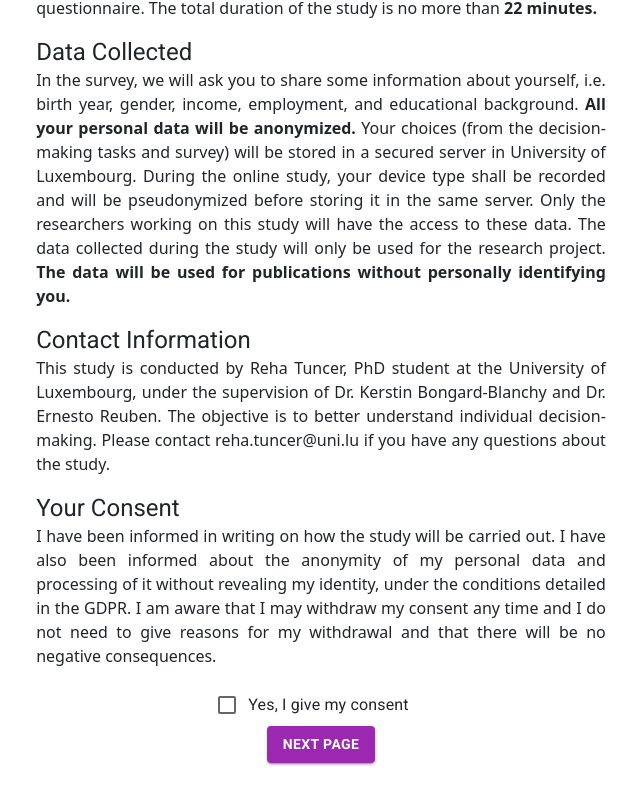
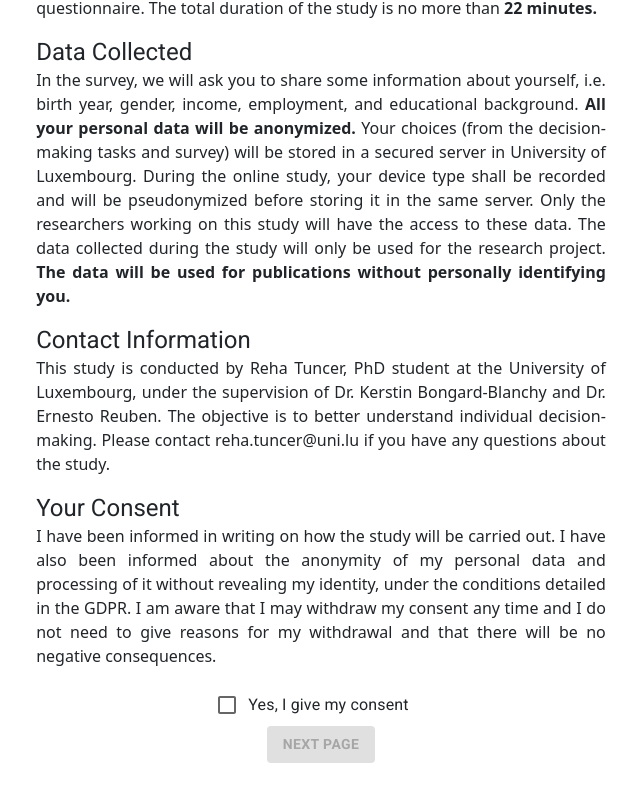
Before and after one commit to reha96/labor_leisure_experiment, a React (Create React App) app: page / in a window 1280 px wide. Shown: the part 266-1069 px from the top of the page, without its empty margins (319-959 px from the left). Built offline with nearby package versions, Linux system fonts and the light colour scheme.

Commit message:
homepage fix done

```diff
--- a/src/Components/Video.js
+++ b/src/Components/Video.js
@@ -6,7 +6,7 @@ function Video({src}) {
     // const [mute, setMute] = useState(0);
     // const [count, setCount] = useState(0);
 
-    const [playing,setPlaying] = useState(false);
+    // const [playing,setPlaying] = useState(false);
     const videoRef = useRef(null);
     const endRef = useRef(null);
 
--- a/src/Pages/Home.js
+++ b/src/Pages/Home.js
@@ -8,9 +8,18 @@ import Typography from '@mui/material/Typography';
 import Checkbox from '@mui/material/Checkbox';
 import FormGroup from '@mui/material/FormGroup';
 import FormControlLabel from '@mui/material/FormControlLabel';
+import { useState } from "react";
+
 
 
 const Home = () => {
+
+  const [checked, setChecked] = useState(false);
+  const [btnStatus, setBtnStatus] = useState(true);
+  const handleChange = (event) => {
+    setChecked(event.target.checked);
+
+  };
   return (
     <div className='Page'>
       <style type="text/css">
@@ -90,21 +99,27 @@ const Home = () => {
 
         <Typography variant='h5' className="HomePage_p">Your Consent</Typography>
         <p className="HomePage_p">
-        I have been informed in writing on how the study will be carried out.
-        I have also been informed about the anonymity of my personal data and processing of it without revealing my identity, under the conditions detailed in the GDPR.
-        I am aware that I may withdraw my consent any time and I do not need to give reasons for my withdrawal and that there will be no negative consequences.
+          I have been informed in writing on how the study will be carried out.
+          I have also been informed about the anonymity of my personal data and processing of it without revealing my identity, under the conditions detailed in the GDPR.
+          I am aware that I may withdraw my consent any time and I do not need to give reasons for my withdrawal and that there will be no negative consequences.
         </p>
 
         <FormGroup className="center">
-      <FormControlLabel control={<Checkbox />} label="Yes, I give my consent" />
-</FormGroup>
+          <FormControlLabel control={<Checkbox checked={checked}
+            onChange={handleChange}
+            inputProps={{ 'aria-label': 'controlled' }} />} label="Yes, I give my consent" />
+        </FormGroup>
 
         <div className='center'>
-          <Link underline="none" href='/next'>
-            <ButtonM variant='contained' color='secondary' type="button">
+          {!checked ?
+            <ButtonM disabled variant='contained' color='secondary' type="button">
               <strong>Next Page</strong>
             </ButtonM>
-          </Link>
+            : <Link underline="none" href='/next'>
+              <ButtonM disabled={!checked} variant='contained' color='secondary' type="button">
+                <strong>Next Page</strong>
+              </ButtonM>
+            </Link>}
         </div>
       </Container>
     </div>
```
